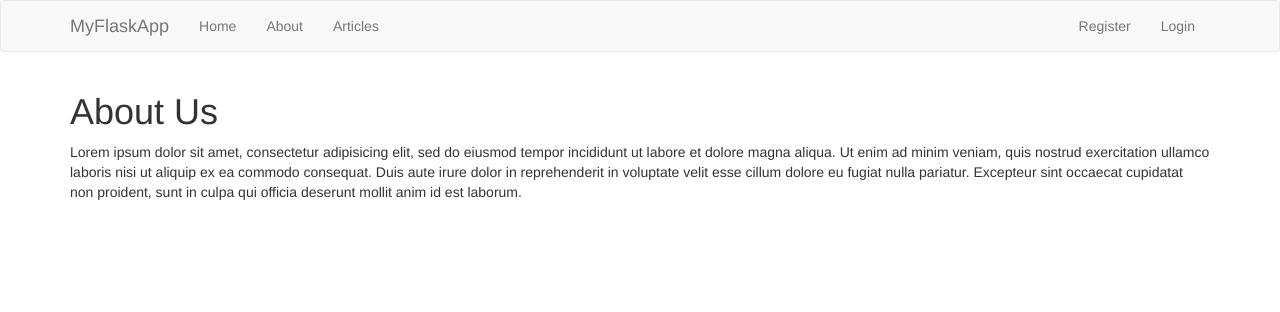
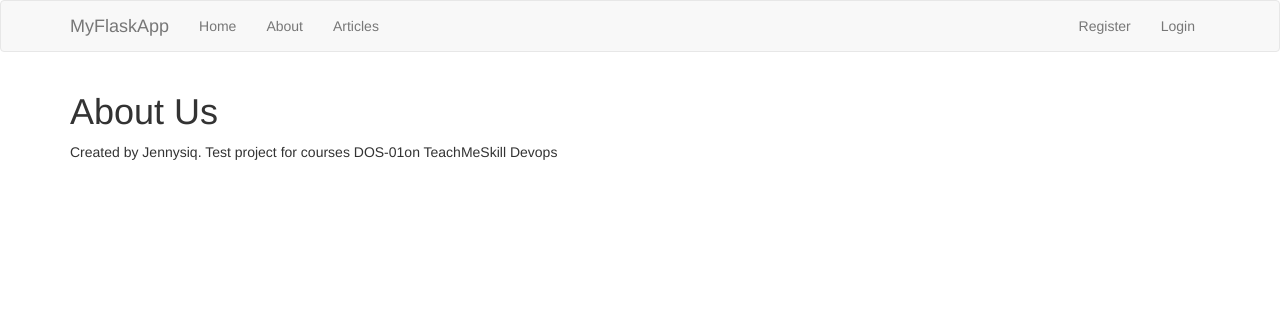
Before and after one commit to Jennysiq/projectAPP, a Flask app: page /about in a window 1280 px wide. Shown: the top 312 px of the page. Run offline with Flask 2, Linux system fonts and the light colour scheme; some libraries are stand-ins or nearby versions.

Commit message:
Update about.html

```diff
--- a/templates/about.html
+++ b/templates/about.html
@@ -2,5 +2,5 @@
 
 {% block body %}
   <h1>About Us</h1>
-  <p>Lorem ipsum dolor sit amet, consectetur adipisicing elit, sed do eiusmod tempor incididunt ut labore et dolore magna aliqua. Ut enim ad minim veniam, quis nostrud exercitation ullamco laboris nisi ut aliquip ex ea commodo consequat. Duis aute irure dolor in reprehenderit in voluptate velit esse cillum dolore eu fugiat nulla pariatur. Excepteur sint occaecat cupidatat non proident, sunt in culpa qui officia deserunt mollit anim id est laborum.</p>
+  <p>Created by Jennysiq. Test project for courses DOS-01on TeachMeSkill Devops</p>
 {% endblock %}
```
